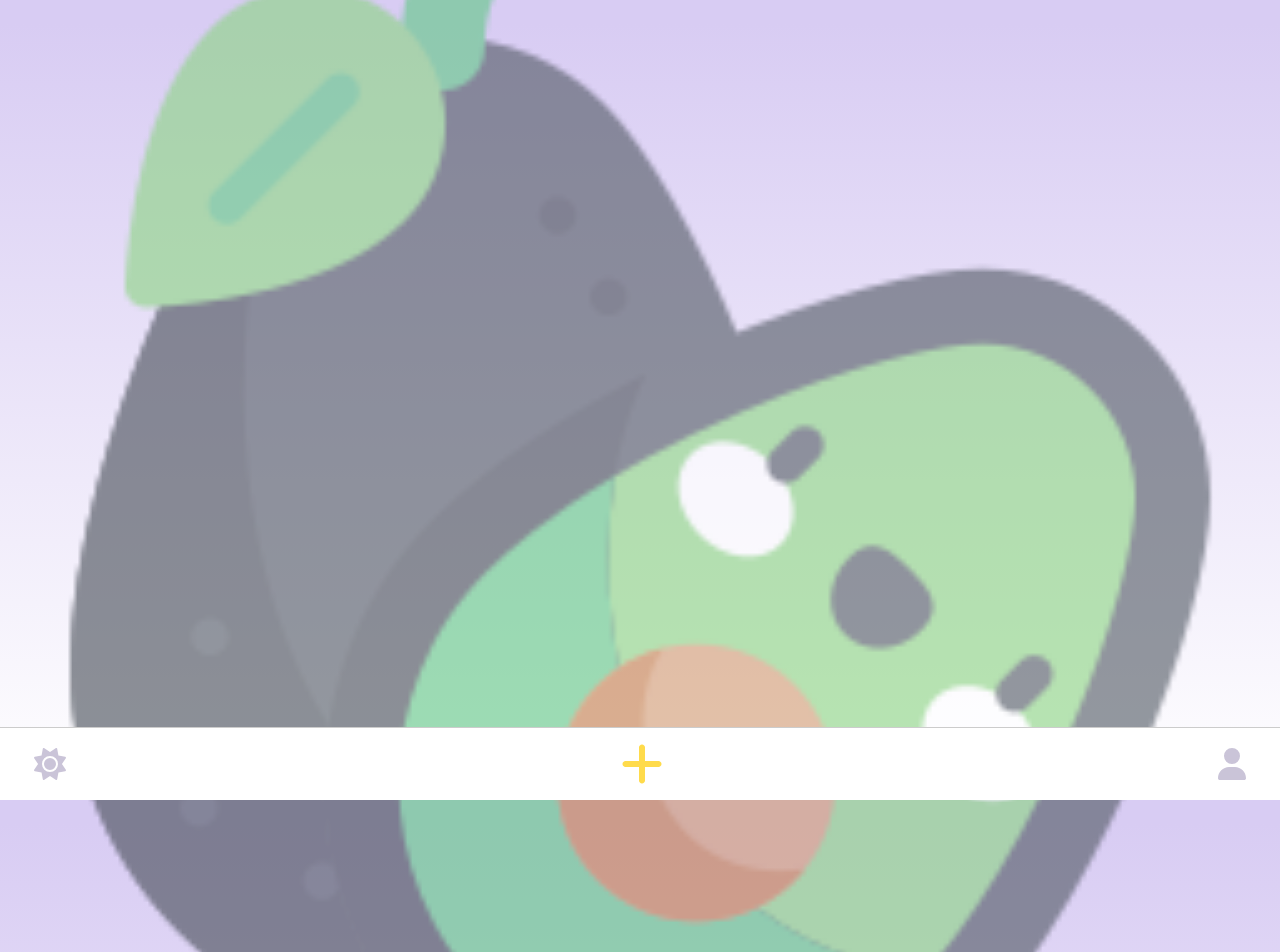
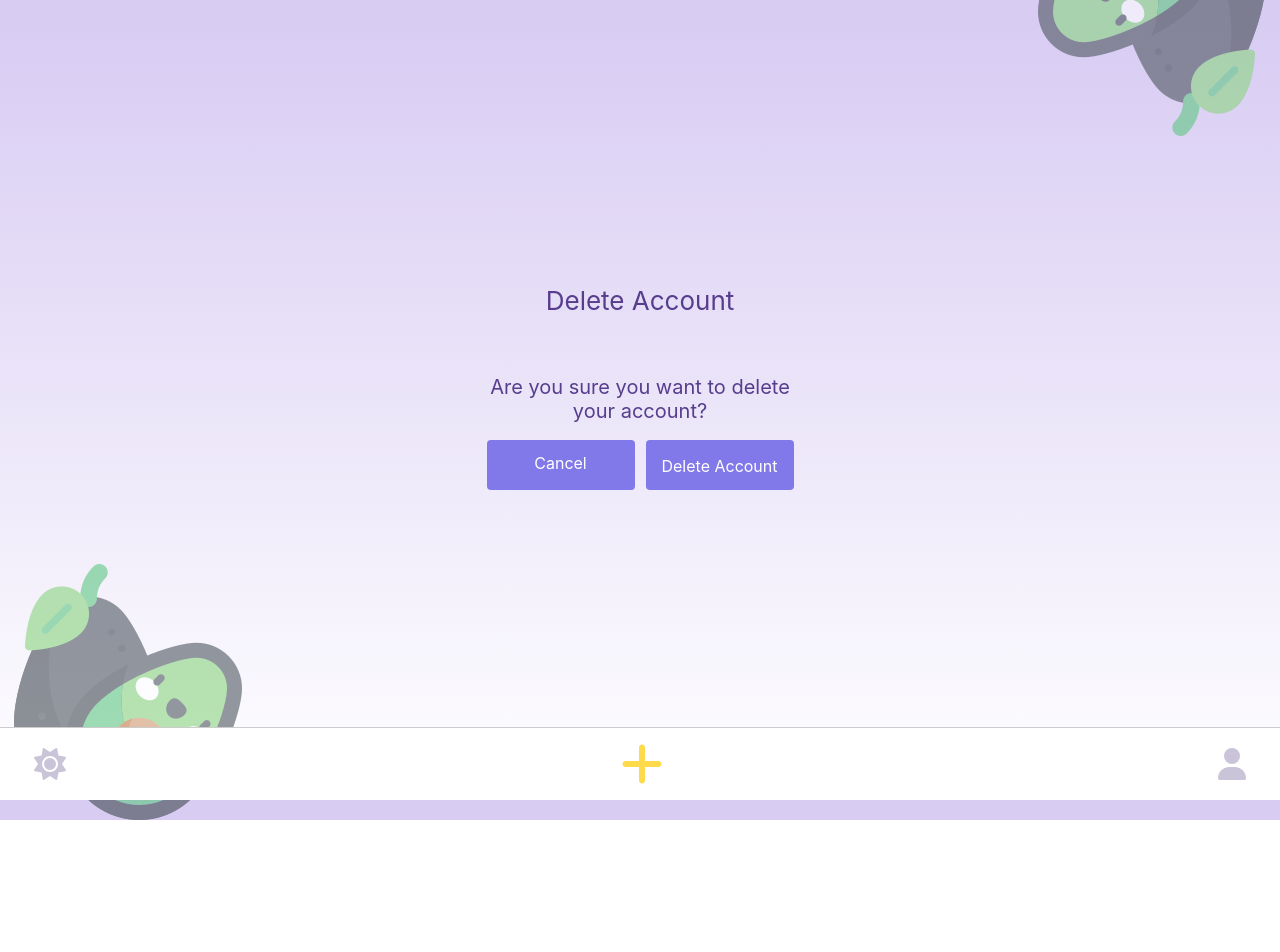
Before and after one commit to Glow-Carrots-App/glow-web, a Next.js app: page /settings/delete-account in a window 1280 px wide. Shown: the top 952 px of the page. After the commit the page ends 820 px from the top, so only its background shows below. Built offline with nearby package versions, Linux system fonts and the light colour scheme; no server answers.

Commit message:
Minor code cleanup

```diff
--- a/components/DeleteAccount/index.js
+++ b/components/DeleteAccount/index.js
@@ -26,7 +26,7 @@ const DeleteAccount = () => {
       <Heading2>Are you sure you want to delete your account?</Heading2>
       <div className={styles.buttonPair}>
         <SmallLinkedButton href="/settings">Cancel</SmallLinkedButton>
-        <a className={styles.smallButton} onClick={handleDelete}>
+        <a className={styles.smallButton} onClick={() => handleDelete(e)}>
           Delete Account
         </a>
       </div>
--- a/pages/settings/delete-account/index.js
+++ b/pages/settings/delete-account/index.js
@@ -9,7 +9,8 @@ const DeleteAccountPage = () => {
     <div className={styles.container}>
       <Heading1>Delete Account</Heading1>
       <DeleteAccount />
-      <img src="/pageBackgrounds/avocado.png" className={styles.avocado} />
+      <img src="/pageBackgrounds/avocado.png" className={styles.avocado1} />
+      <img src="/pageBackgrounds/avocado.png" className={styles.avocado2} />
       <BottomTabs />
     </div>
   );
--- a/pages/settings/delete-account/styles.module.css
+++ b/pages/settings/delete-account/styles.module.css
@@ -6,6 +6,16 @@
   text-align: center;
 }
 
-.avocado {
+.avocado1 {
+  position: absolute;
+  top: -120px;
+  right: 0px;
+  opacity: 60%;
+  transform: rotate(180deg);
+}
+
+.avocado2 {
+  position: absolute;
+  bottom: -20px;
   opacity: 60%;
 }
--- a/pages/settings/feedback/styles.module.css
+++ b/pages/settings/feedback/styles.module.css
@@ -19,5 +19,4 @@
   width: 100px;
   transform: rotate(180deg);
   opacity: 60%;
-  /* margin: -90px 0 0 240px; */
 }
--- a/pages/settings/styles.module.css
+++ b/pages/settings/styles.module.css
@@ -4,6 +4,7 @@
   justify-items: center;
   text-align: center;
   padding-top: 17px;
+  height: 100vh;
 }
 
 .container label {
```
